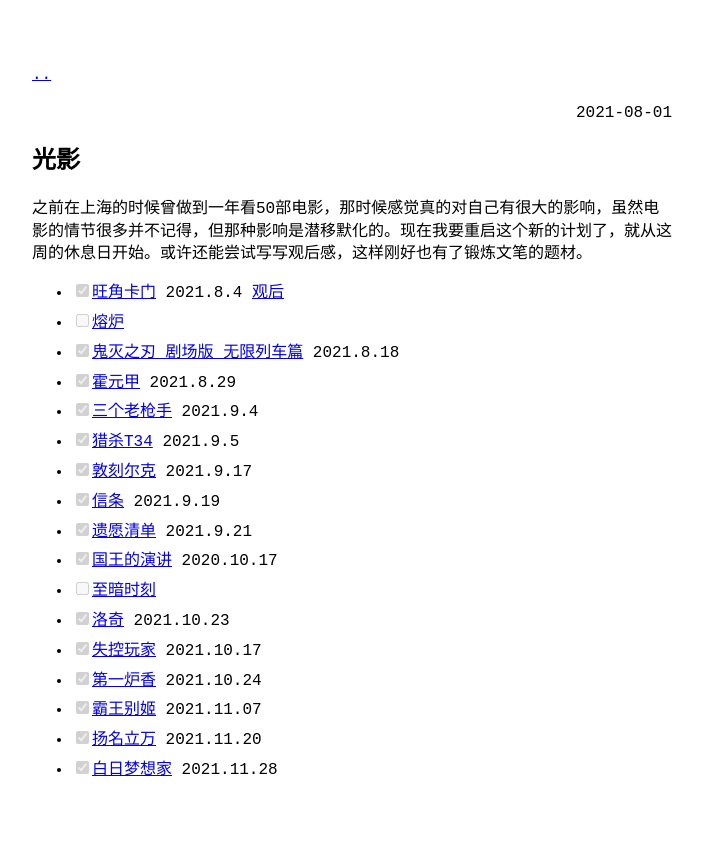
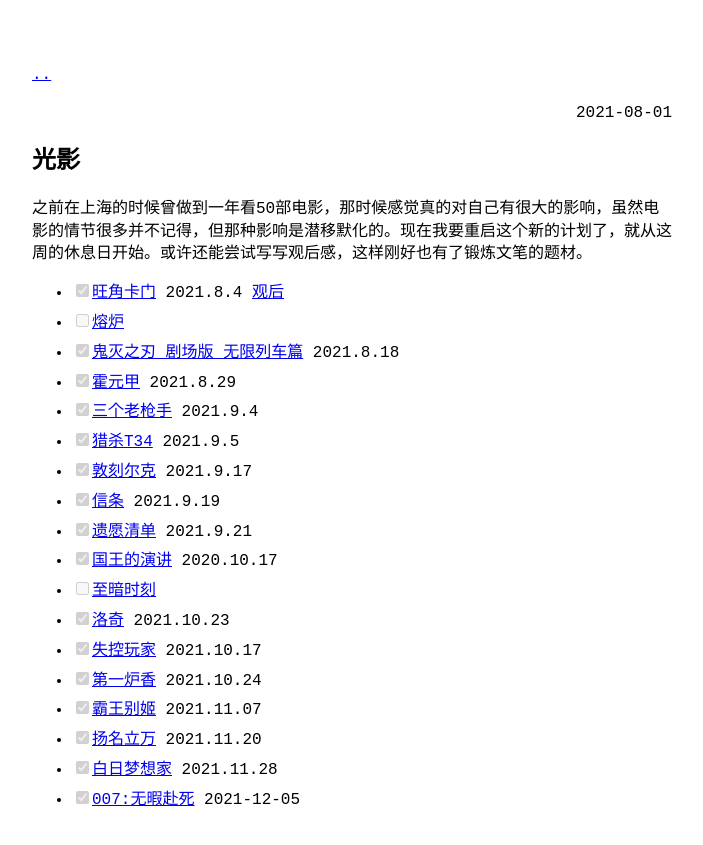
Before and after one commit to lccccc1024/lccccc1024.github.io, a Jekyll site: the page built from _posts/2021-08-01-光影.md, in a window 1280 px wide. Shown: the top 845 px of the page, without its empty margins (288-991 px from the left). Built offline with Jekyll 4.4.1, drawn with Linux system fonts in a browser that asks for light colours; our own code applies the rules of GitHub Pages for plain Markdown files.

Commit message:
Update 2021-08-01-光影.md

```diff
--- a/_posts/2021-08-01-光影.md
+++ b/_posts/2021-08-01-光影.md
@@ -17,3 +17,4 @@
 - [x] <a href="https://movie.douban.com/subject/1291546/" target="_blank">霸王别姬</a> 2021.11.07
 - [x] <a href="https://movie.douban.com/subject/35422807/" target="_blank">扬名立万</a> 2021.11.20
 - [x] <a href="https://movie.douban.com/subject/2133323/" target="_blank">白日梦想家</a> 2021.11.28
+- [x] <a href="https://movie.douban.com/subject/20276229/" target="_blank">007:无暇赴死</a> 2021-12-05
```
